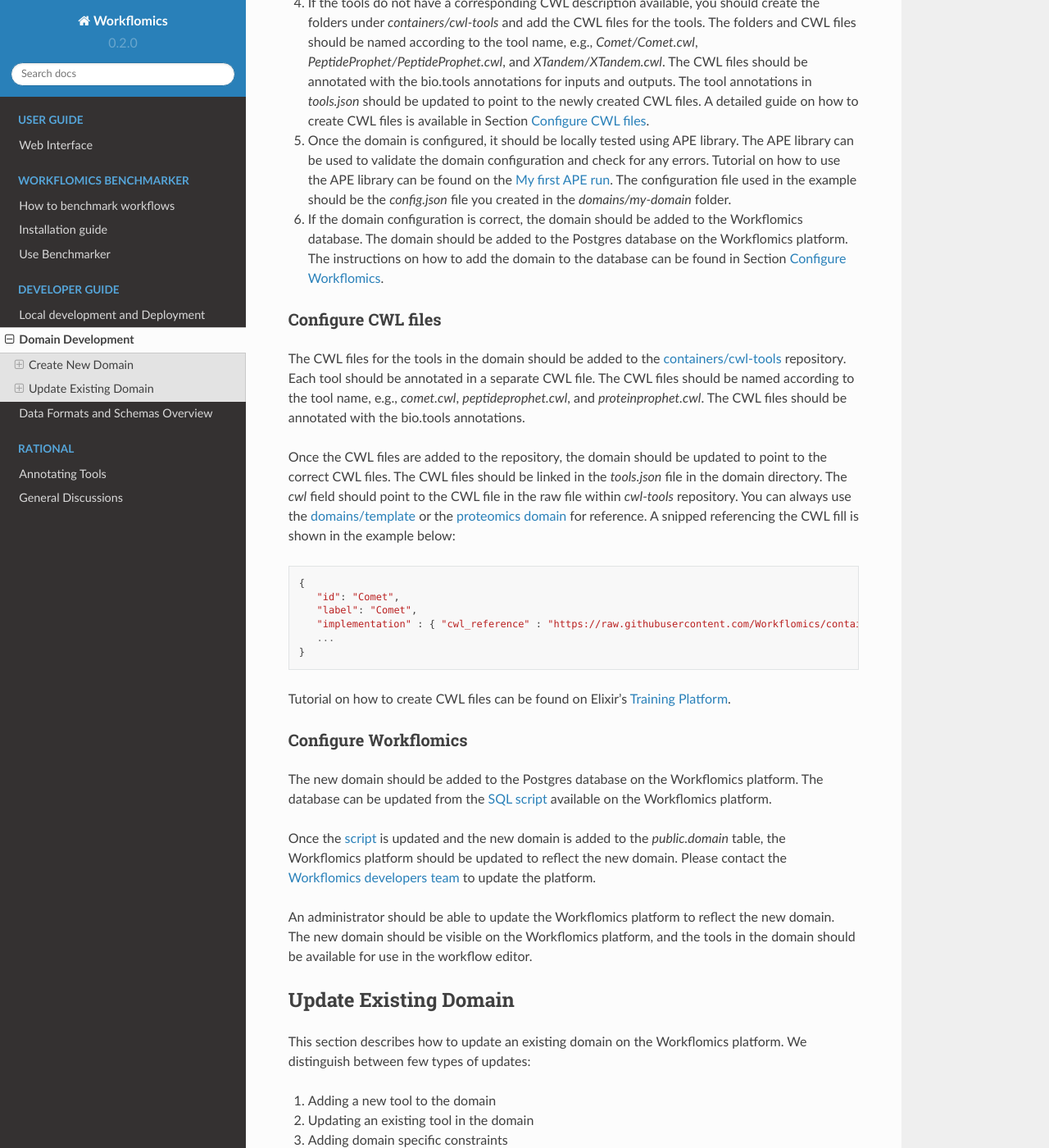
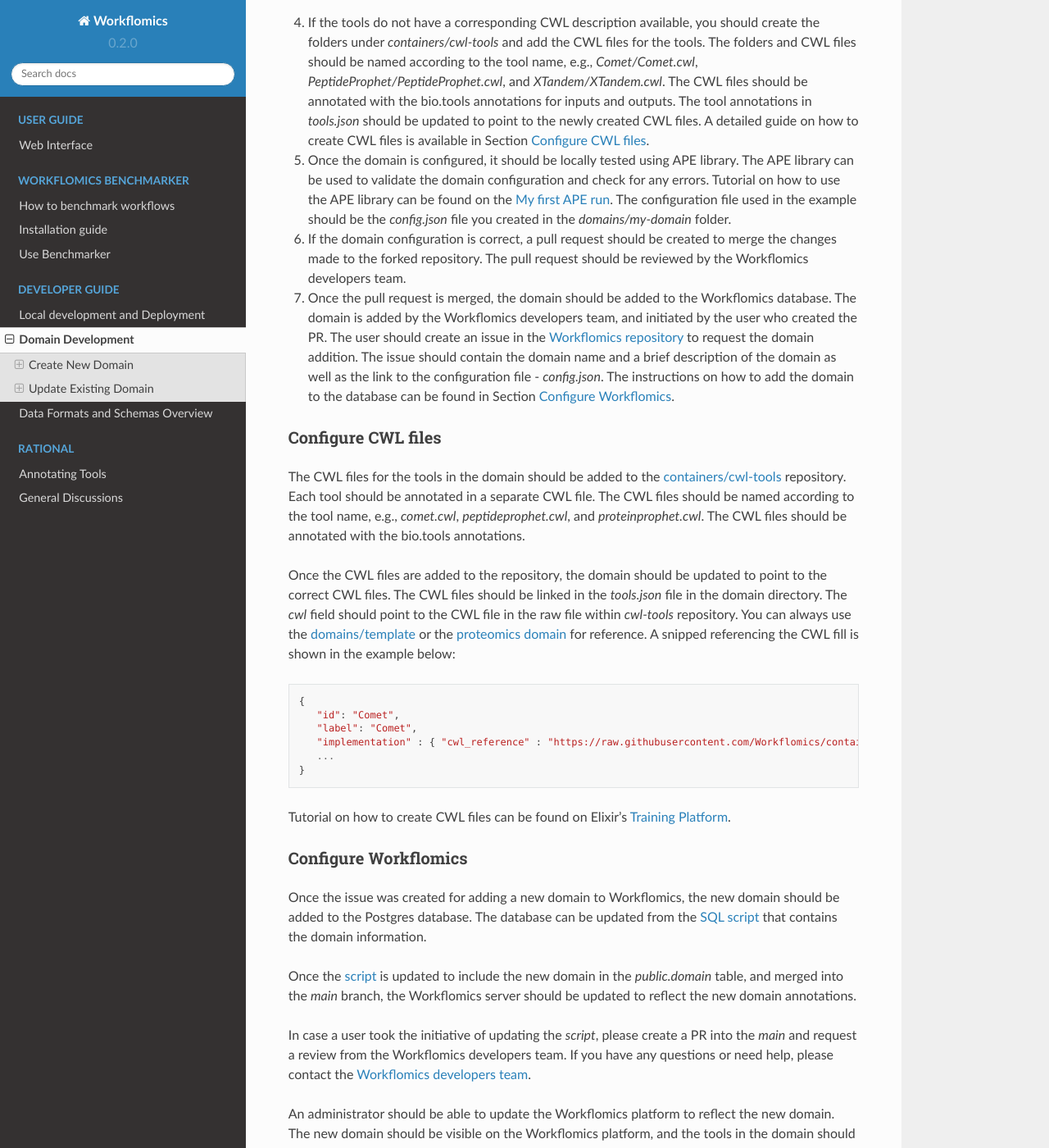
Before and after one commit to Workflomics/workflomics-readthedocs, a Sphinx documentation site: the page built from docs/source/developer-guide/domain-development.rst, in a window 1280 px wide and 1400 px high, scrolled down 1634 px. Shown: the whole window at 82% size. Built offline with Sphinx 7.4.7 and the Read the Docs theme 2.0.0, drawn with Linux system fonts in a browser that asks for light colours; some of the changed text lies outside the part shown.

Commit message:
Include more detailed technical instructions for adding a new domain

```diff
--- a/docs/source/developer-guide/domain-development.rst
+++ b/docs/source/developer-guide/domain-development.rst
@@ -21,7 +21,7 @@ Setup the Domain Description
 ============================
 
 
-1. Fork the `workflomics/containers <https://github.com/Workflomics/containers>`_ repository on GitHub.
+1. Fork the `workflomics/containers <https://github.com/Workflomics/containers>`_ repository on GitHub and clone the repository to your local machine.
 2. Add a new domain folder under `domains <https://github.com/Workflomics/containers/tree/main/domains>`_`, e.g., `domains/my-domain`. The content could be copied from the `domains/template <https://github.com/Workflomics/containers/tree/main/template>`_, which provides a template for the domain files.
    1. The `domains/my-domain` folder should contain the following files (the file names do not have to be the same):
 
@@ -49,7 +49,8 @@ Setup the Domain Description
 
 4. If the tools do not have a corresponding CWL description available, you should create the folders under `containers/cwl-tools` and add the CWL files for the tools. The folders and CWL files should be named according to the tool name, e.g., `Comet/Comet.cwl`, `PeptideProphet/PeptideProphet.cwl`, and `XTandem/XTandem.cwl`. The CWL files should be annotated with the bio.tools annotations for inputs and outputs. The tool annotations in `tools.json` should be updated to point to the newly created CWL files. A detailed guide on how to create CWL files is available in Section `Configure CWL files <#configure-cwl-files>`_.
 5. Once the domain is configured, it should be locally tested using APE library. The APE library can be used to validate the domain configuration and check for any errors. Tutorial on how to use the APE library can be found on the `My first APE run <https://ape-framework.readthedocs.io/en/latest/docs/basics/gettingstarted.html>`_. The configuration file used in the example should be the `config.json` file you created in the `domains/my-domain` folder.
-6. If the domain configuration is correct, the domain should be added to the Workflomics database. The domain should be added to the Postgres database on the Workflomics platform. The instructions on how to add the domain to the database can be found in Section `Configure Workflomics <#configure-workflomics>`_.
+6. If the domain configuration is correct, a pull request should be created to merge the changes made to the forked repository. The pull request should be reviewed by the Workflomics developers team.
+7. Once the pull request is merged, the domain should be added to the Workflomics database. The domain is added by the Workflomics developers team, and initiated by the user who created the PR. The user should create an issue in the `Workflomics repository <https://github.com/Workflomics/workflomics-frontend/issues/new/choose>`_ to request the domain addition. The issue should contain the domain name and a brief description of the domain as well as the link to the configuration file - `config.json`. The instructions on how to add the domain to the database can be found in Section `Configure Workflomics <#configure-workflomics>`_.
 
 Configure CWL files
 ===================
@@ -72,9 +73,11 @@ Tutorial on how to create CWL files can be found on Elixir's `Training Platform
 Configure Workflomics
 =====================
 
-The new domain should be added to the Postgres database on the Workflomics platform. The database can be updated from the `SQL script <https://github.com/Workflomics/workflomics-frontend/blob/main/database/03_import_data.sql>`_ available on the Workflomics platform.
+Once the issue was created for adding a new domain to Workflomics, the new domain should be added to the Postgres database. The database can be updated from the `SQL script <https://github.com/Workflomics/workflomics-frontend/blob/main/database/03_import_data.sql>`_ that contains the domain information.
 
-Once the `script <https://github.com/Workflomics/workflomics-frontend/blob/main/database/03_import_data.sql>`_ is updated and the new domain is added to the `public.domain` table, the Workflomics platform should be updated to reflect the new domain. Please contact the `Workflomics developers team <https://workflomics.readthedocs.io/en/domain-creation/#contents>`_ to update the platform.
+Once the `script <https://github.com/Workflomics/workflomics-frontend/blob/main/database/03_import_data.sql>`_ is updated to include the new domain in the `public.domain` table, and merged into the `main` branch, the Workflomics server should be updated to reflect the new domain annotations.
+
+In case a user took the initiative of updating the `script`, please create a PR into the `main` and request a review from the Workflomics developers team. If you have any questions or need help, please contact the `Workflomics developers team <https://workflomics.readthedocs.io/en/domain-creation/#contents>`_.
 
 An administrator should be able to update the Workflomics platform to reflect the new domain. The new domain should be visible on the Workflomics platform, and the tools in the domain should be available for use in the workflow editor.
 
```
